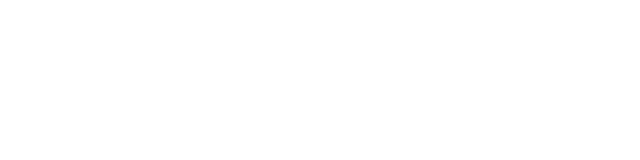
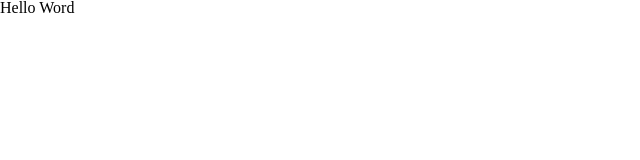
Before and after one commit to phcatanduba/Techstore-Front, a JavaScript app: page /sign-up in a window 1280 px wide. Shown: the top 160 px of the page, without its empty margins (0-640 px from the left). Built offline with nearby package versions, Linux system fonts and the light colour scheme.

Commit message:
global style fix

```diff
--- a/src/components/App.js
+++ b/src/components/App.js
@@ -1,15 +1,17 @@
 import { BrowserRouter, Switch, Route } from 'react-router-dom';
 import { createGlobalStyle } from 'styled-components';
 import reset from 'styled-reset';
+import SignUp from './signup/SignUp';
 
 export default function App() {
     return (
         <BrowserRouter>
-            <Styles>
-                <Switch>
-                    <Route></Route>
-                </Switch>
-            </Styles>
+            <Styles />
+            <Switch>
+                <Route path="/sign-up">
+                    <SignUp />
+                </Route>
+            </Switch>
         </BrowserRouter>
     );
 }
--- /dev/null
+++ b/src/components/signup/SignUp.js
@@ -0,0 +1,3 @@
+export default function SignUp() {
+    return <main>Hello Word</main>;
+}
--- a/src/index.js
+++ b/src/index.js
@@ -1,5 +1,5 @@
 import ReactDOM from 'react-dom';
 import App from './components/App';
-const root = document.querySelector('.root ');
+const root = document.querySelector('.root');
 
 ReactDOM.render(<App />, root);
```
